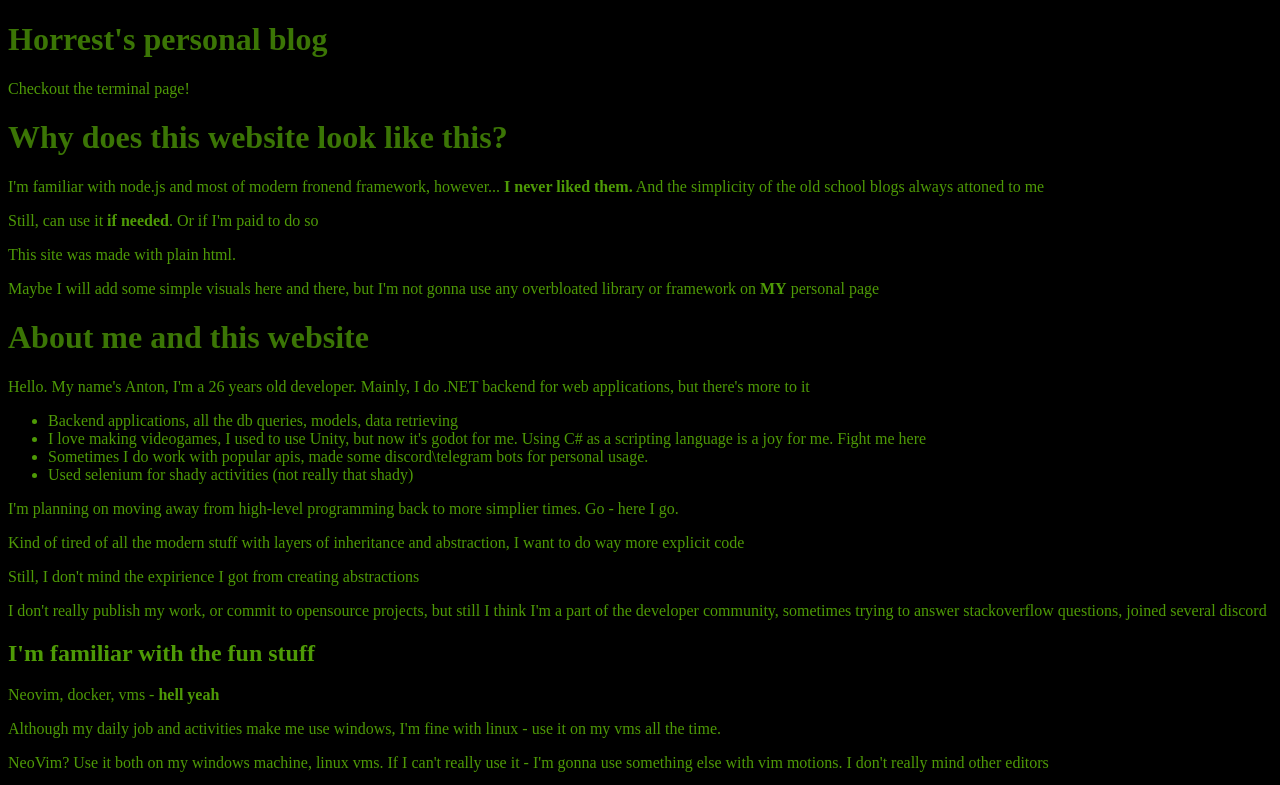
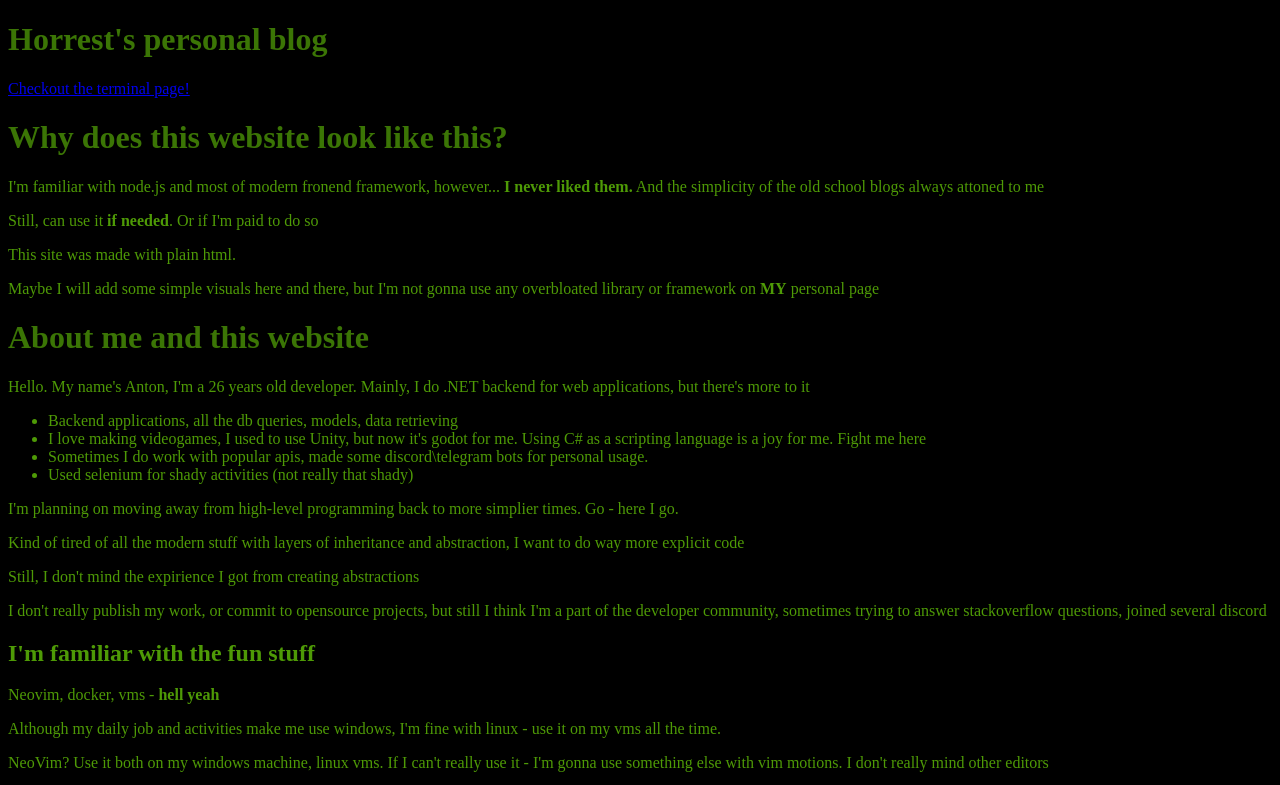
Before and after one commit to polovgrime/hor-site, a plain HTML site: page PortfolioWebServer/src/index.html in a window 1280 px wide. Shown: the top 785 px of the page. Drawn offline with Linux system fonts and the light colour scheme.

Commit message:
Fixed link to terminal page

```diff
--- a/PortfolioWebServer/src/index.html
+++ b/PortfolioWebServer/src/index.html
@@ -143,6 +143,7 @@
         }
 
         var newChild = targetNode.appendChild(document.createElement(target.tagName));
+        newChild.href = target.href;
         targetNode.removeChild(tempChild);
         newChild.innerHTML = target.innerHTML;
     }
```
